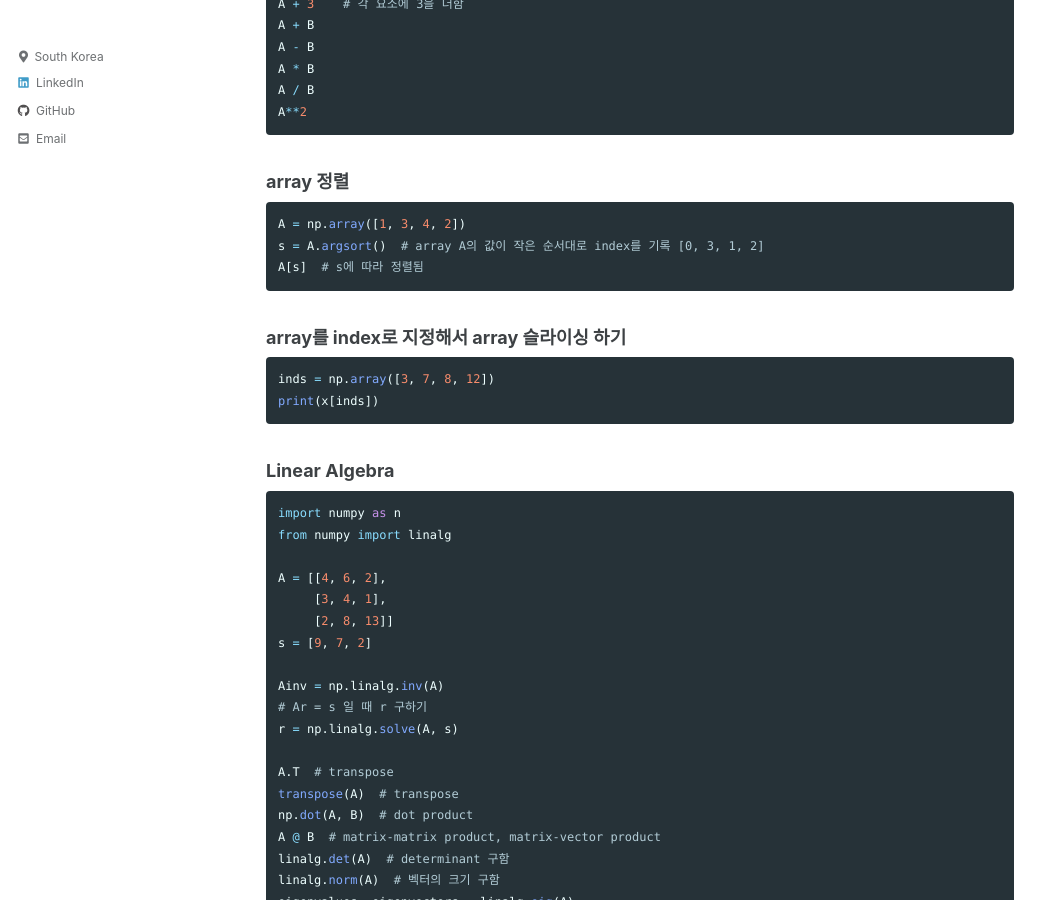
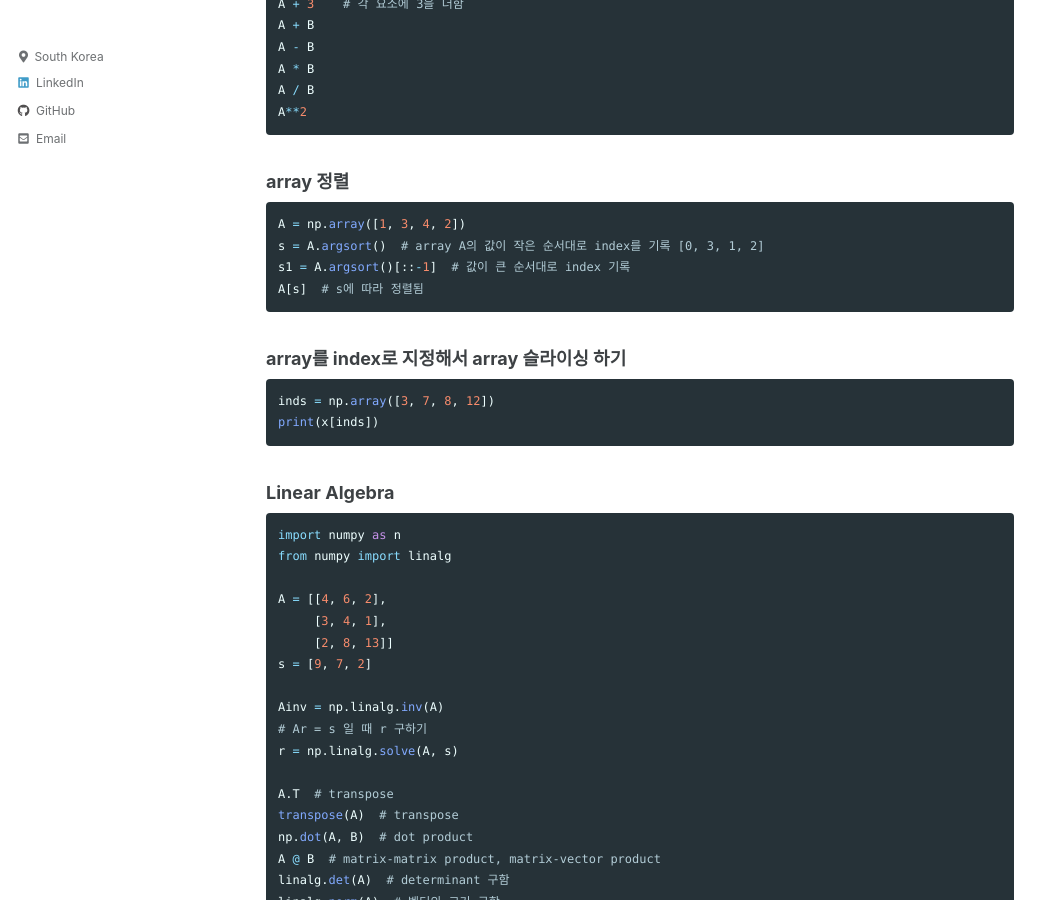
Before and after one commit to amoryoungakim/amoryoungakim.github.io, a Jekyll site: the page built from _posts/2021-04-18-how-to-use-Numpy.md, in a window 1280 px wide and 900 px high, scrolled down 3389 px. Shown: the whole window, without its empty margins (0-1060 px from the left). Built offline with Jekyll 4.4.1, drawn with Linux system fonts in a browser that asks for light colours; cached includes are drawn as plain includes; comment, search, counter and statistics services are not loaded.

Commit message:
Update 2021-04-18-how-to-use-Numpy.md

````diff
--- a/_posts/2021-04-18-how-to-use-Numpy.md
+++ b/_posts/2021-04-18-how-to-use-Numpy.md
@@ -174,6 +174,7 @@ A**2
 ```python
 A = np.array([1, 3, 4, 2])
 s = A.argsort()  # array A의 값이 작은 순서대로 index를 기록 [0, 3, 1, 2]
+s1 = A.argsort()[::-1]  # 값이 큰 순서대로 index 기록
 A[s]  # s에 따라 정렬됨
 ```
 
````
